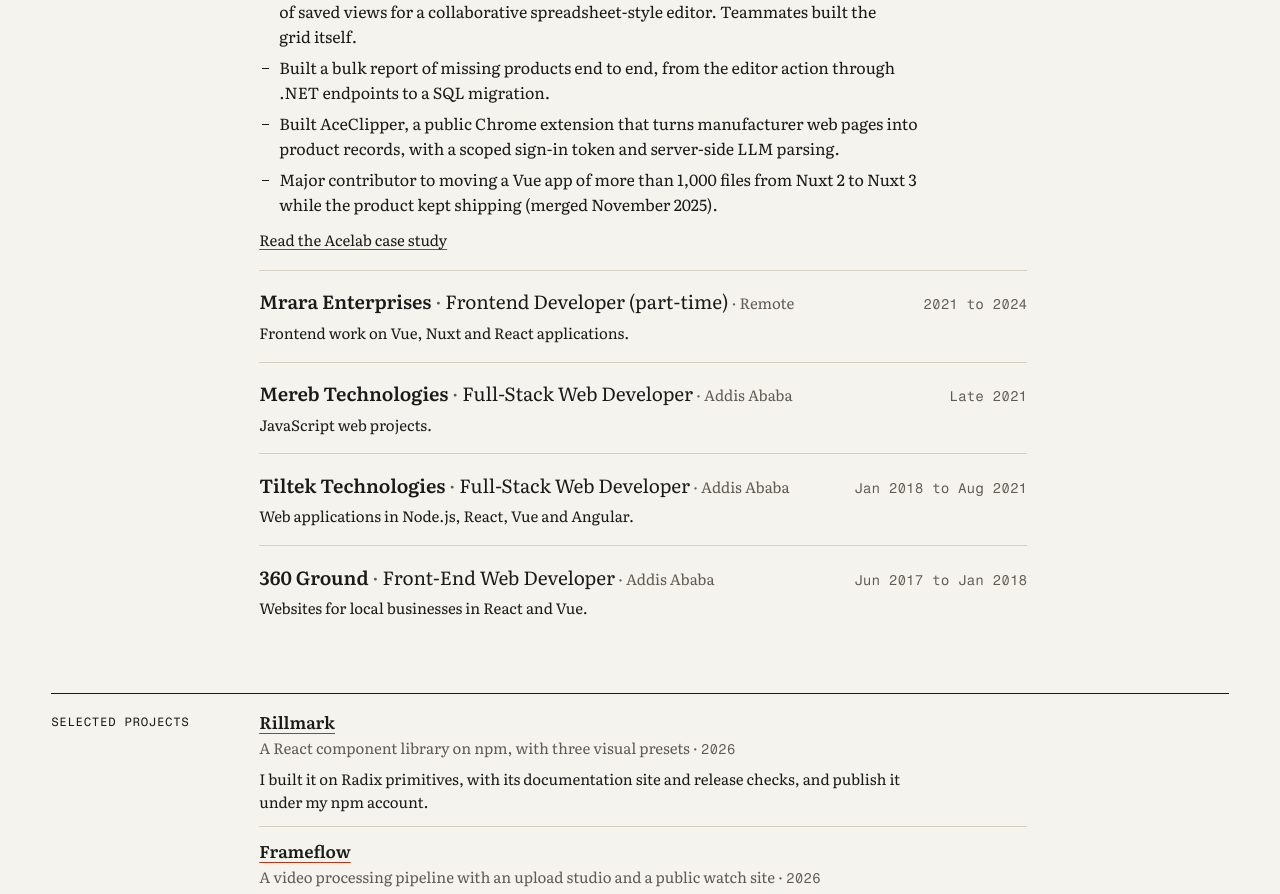
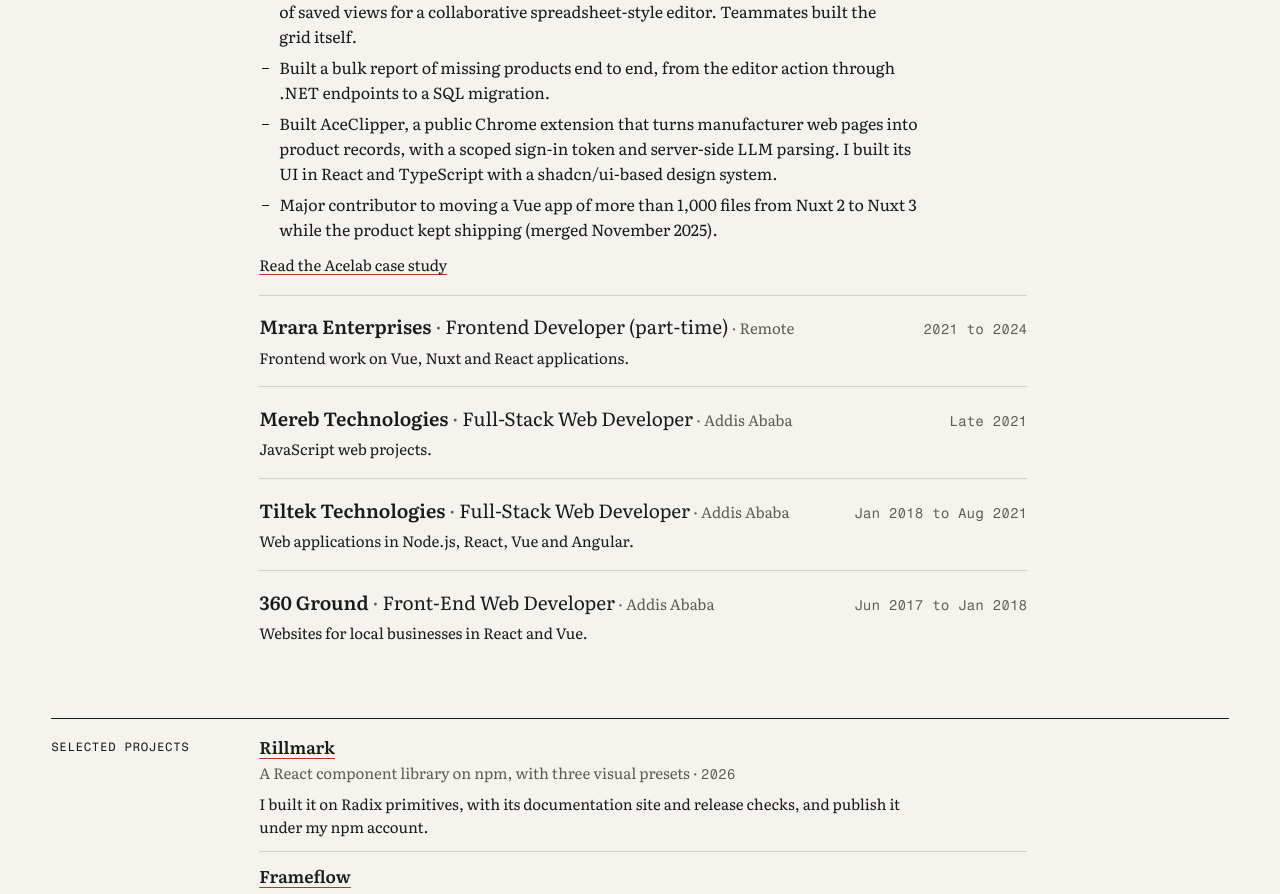
Before and after one commit to BereketAbera/bereket.dev, a Nuxt app: page / in a window 1280 px wide. Shown: the part 1250-2144 px from the top of the page. Built offline with nearby package versions, Linux system fonts and the light colour scheme.

Commit message:
Document AceClipper's shadcn/ui design system

```diff
--- a/app/data/experience.ts
+++ b/app/data/experience.ts
@@ -16,7 +16,7 @@ export const experience: Role[] = [
       'Owned the frontend of a workflow that lets architects request product data from manufacturers, and built .NET endpoints for its paging, cancellation and live updates. A teammate led the backend. Acelab markets it as Bulk Vendor RFIs.',
       'Built how cell edits are saved, single-cell undo and redo, and most of the sharing of saved views for a collaborative spreadsheet-style editor. Teammates built the grid itself.',
       'Built a bulk report of missing products end to end, from the editor action through .NET endpoints to a SQL migration.',
-      'Built AceClipper, a public Chrome extension that turns manufacturer web pages into product records, with a scoped sign-in token and server-side LLM parsing.',
+      'Built AceClipper, a public Chrome extension that turns manufacturer web pages into product records, with a scoped sign-in token and server-side LLM parsing. I built its UI in React and TypeScript with a shadcn/ui-based design system.',
       'Major contributor to moving a Vue app of more than 1,000 files from Nuxt 2 to Nuxt 3 while the product kept shipping (merged November 2025).',
     ],
     work: 'acelab',
--- a/app/pages/work/acelab.vue
+++ b/app/pages/work/acelab.vue
@@ -27,7 +27,7 @@
 
     <h2>Browser extensions for product data</h2>
     <p>
-      <ExtLink href="https://chromewebstore.google.com/detail/aceclipper/kpljfojfnempmahijdcncjbopekfcjag">AceClipper</ExtLink>, public on the Chrome Web Store, turns a manufacturer's product page into products an architect can paste into a schedule. I built the React extension, the sign-in hand-off that gives it a short-lived, scoped token, the server endpoint that parses pages with an LLM and validates the result, and the import step in the web app. A teammate added the screenshot feature and some build and icon changes.
+      <ExtLink href="https://chromewebstore.google.com/detail/aceclipper/kpljfojfnempmahijdcncjbopekfcjag">AceClipper</ExtLink>, public on the Chrome Web Store, turns a manufacturer's product page into products an architect can paste into a schedule. I built the React extension, the sign-in hand-off that gives it a short-lived, scoped token, the server endpoint that parses pages with an LLM and validates the result, and the import step in the web app. The extension UI uses TypeScript and a shadcn/ui-based design system. A teammate added the screenshot feature and some build and icon changes.
     </p>
     <p>
       I was also the only engineer on an internal extension that collects product files for reviewers, with no LLM at run time. In an offline replay of reviewers' decisions on 23 products, it found 117 of the 164 files they approved (71%). The same products scored 94 (57%) before a round of fixes, so this is not a held-out test. It measures recall, not reviewer time or production impact.
```
